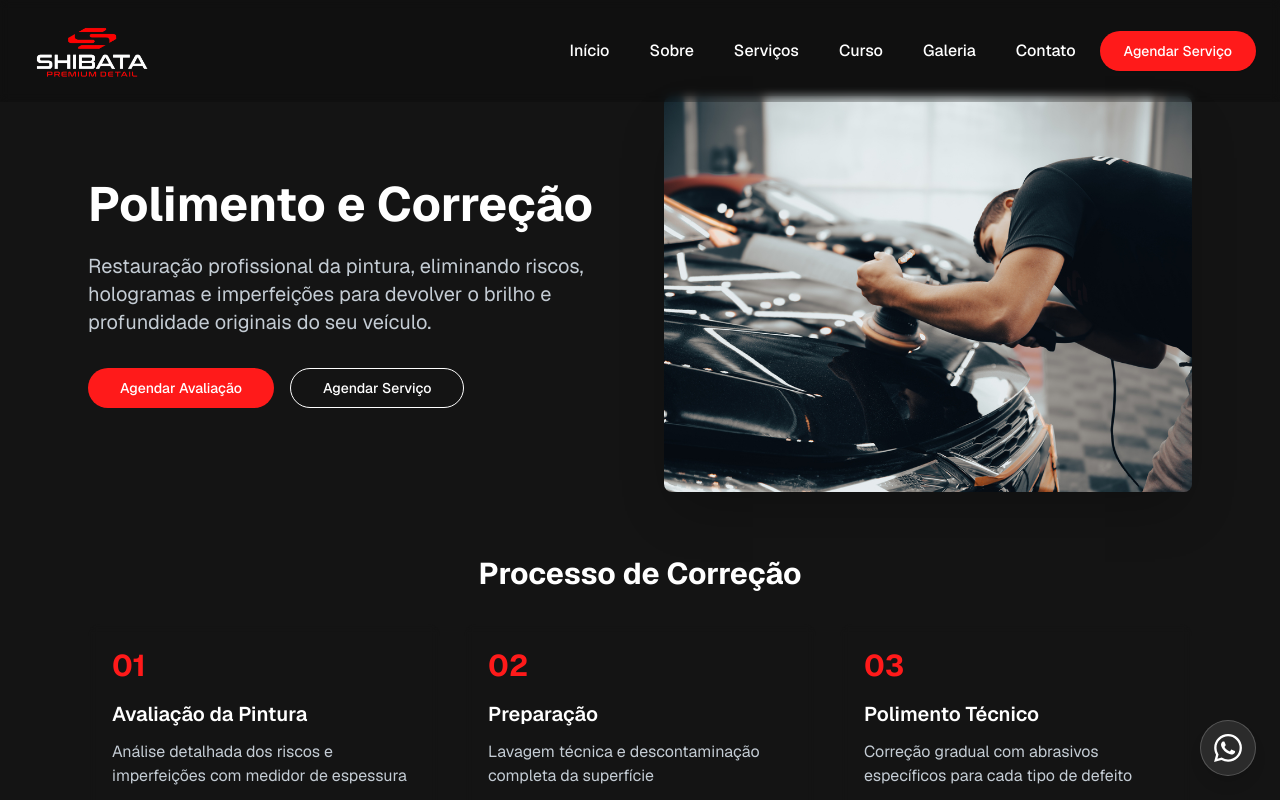
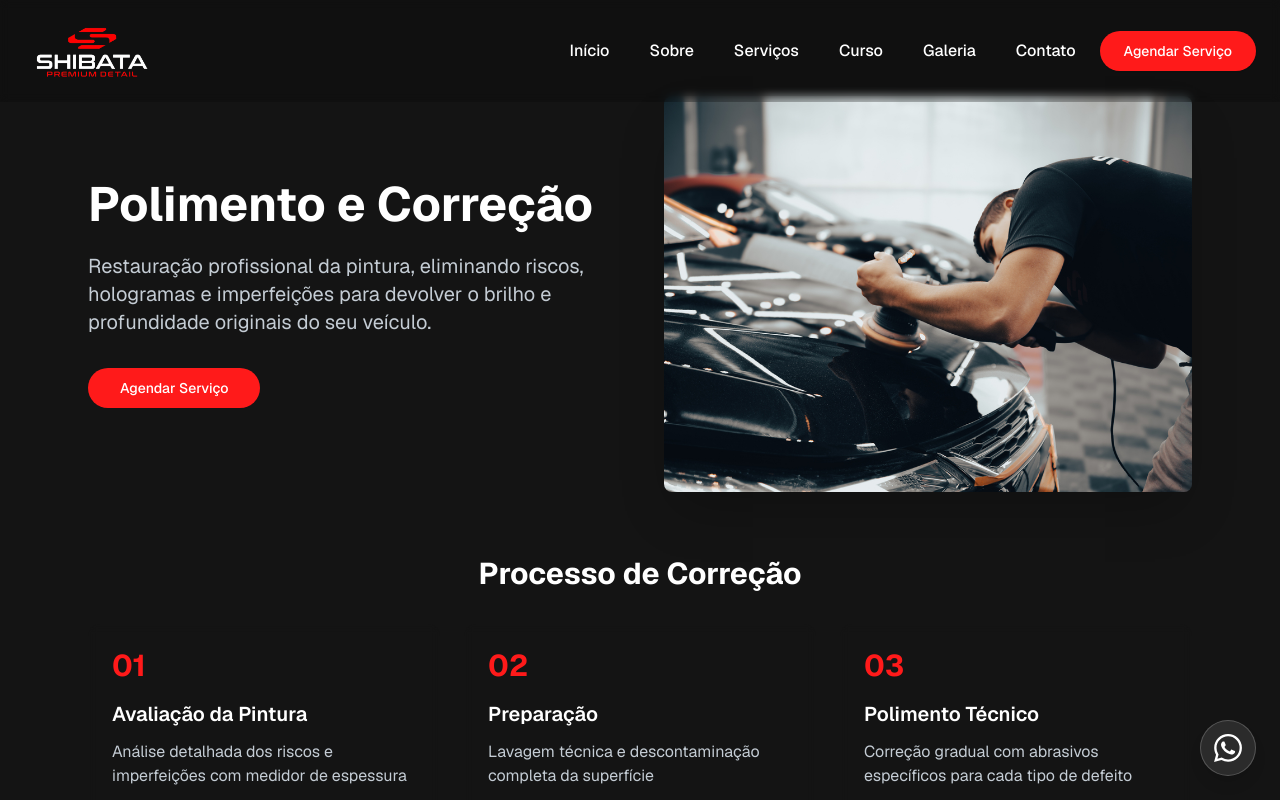
Before and after one commit to gabrieloevangelista/shibatadetail, a Next.js app: page /servicos/polimento in a window 1280 px wide. Shown: the top 800 px of the page. Built offline with nearby package versions, Linux system fonts and the light colour scheme.

Commit message:
refactor(servicos): remove duplicate buttons and update button text
Consolidate service scheduling buttons by removing duplicates and standardizing the button text to "Agendar Serviço" for consistency across pages.

```diff
--- a/app/servicos/detalhamento-interno/page.tsx
+++ b/app/servicos/detalhamento-interno/page.tsx
@@ -55,9 +55,6 @@ export default function DetalhamentoInternoPage() {
                       Agendar Serviço
                     </Button>
                   </Link>
-                  <Button variant="outline" className="px-8 py-3 w-full md:w-auto bg-transparent">
-                    Agendar Serviço
-                  </Button>
                 </div>
               </div>
               <div>
--- a/app/servicos/polimento/page.tsx
+++ b/app/servicos/polimento/page.tsx
@@ -73,12 +73,9 @@ export default function PolimentoPage() {
                 <div className="flex flex-col sm:flex-row gap-4">
                   <Link href="https://wa.me/5541998760734" target="_blank" rel="noopener noreferrer">
                     <Button className="bg-primary text-primary-foreground hover:bg-primary/90 px-8 py-3 w-full md:w-auto">
-                      Agendar Avaliação
+                      Agendar Serviço
                     </Button>
                   </Link>
-                  <Button variant="outline" className="px-8 py-3 w-full md:w-auto bg-transparent">
-                    Agendar Serviço
-                  </Button>
                 </div>
               </div>
               <div>
```
